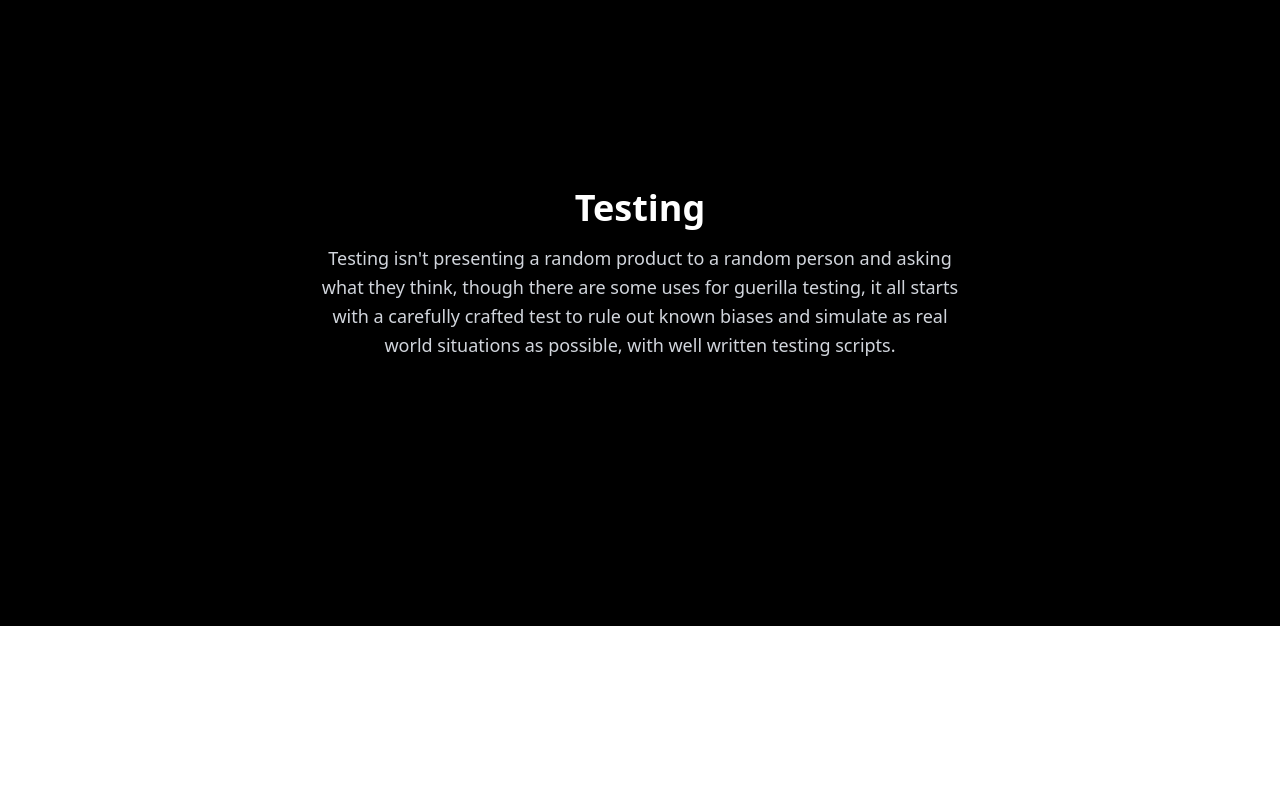
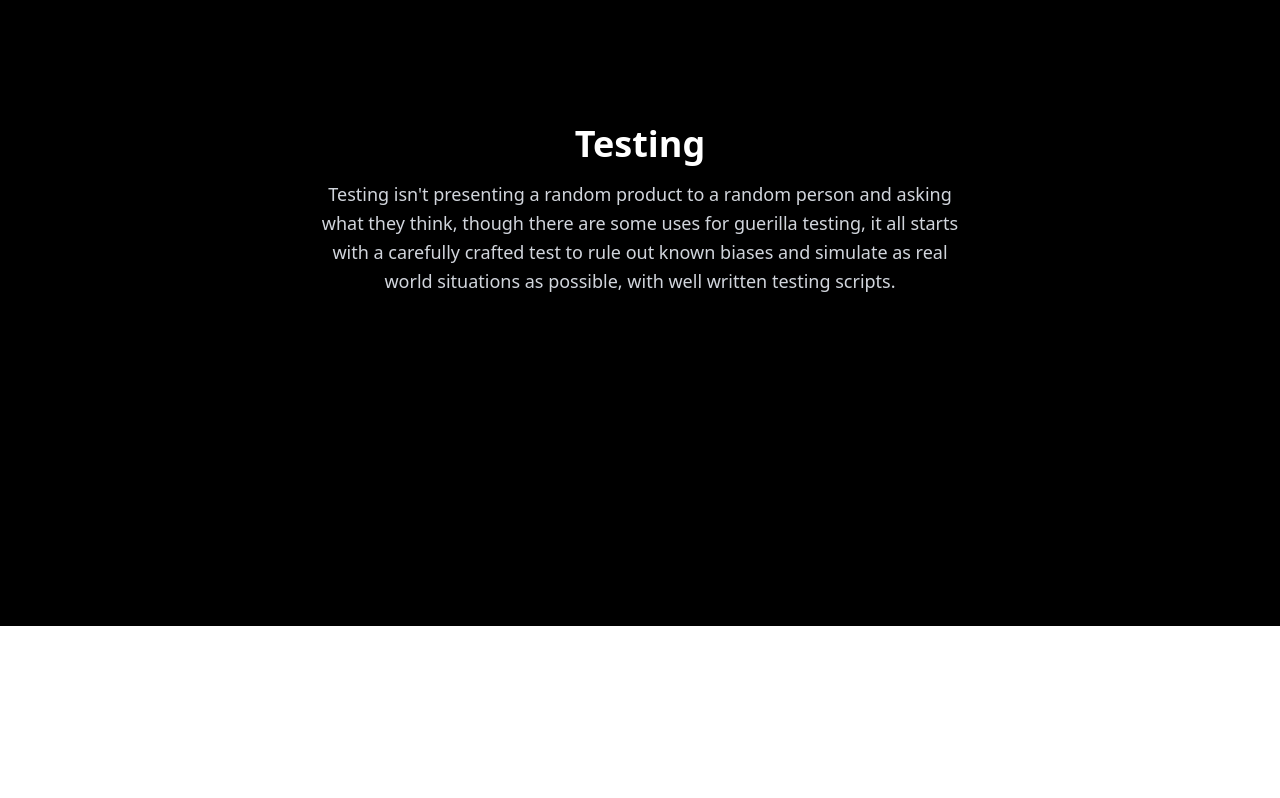
Before and after one commit to Zazawowow/Syntropy-Institute, a React (Vite) app: page / in a window 1280 px wide. Shown: the part 2286-3084 px from the top of the page. Built offline with nearby package versions, Linux system fonts and the light colour scheme.

Commit message:
refactor: streamline rhodopsin progress bar layout for consistent spacing and improved user interaction

```diff
--- a/src/App.tsx
+++ b/src/App.tsx
@@ -786,11 +786,10 @@ function App() {
                 </div>
               </div>
 
-              {/* Rhodopsin Progress Bar Container - Bottom of Section */}
-              {rhodopsinMessage && (
+                            {/* Bottom Container - For consistent spacing across all sections */}
               <div className="pb-8 flex justify-center">
                 <div className="h-24 flex items-center">
-                    {!dismissedLoaders.includes(targetId) ? (
+                  {rhodopsinMessage && !dismissedLoaders.includes(targetId) ? (
                     rhodopsinProgress >= 0 ? (
                       <motion.button
                         onClick={() => setRhodopsinModalOpen(true)}
@@ -866,12 +865,11 @@ function App() {
                       </motion.button>
                     )
                   ) : (
-                      // Empty space to maintain layout when dismissed
+                    // Empty space to maintain consistent layout across all sections
                     <div className="h-full w-full"></div>
                   )}
                 </div>
               </div>
-              )}
             </section>
           );
         })}
```
Lines whose indentation alone changed are shown as unchanged.
